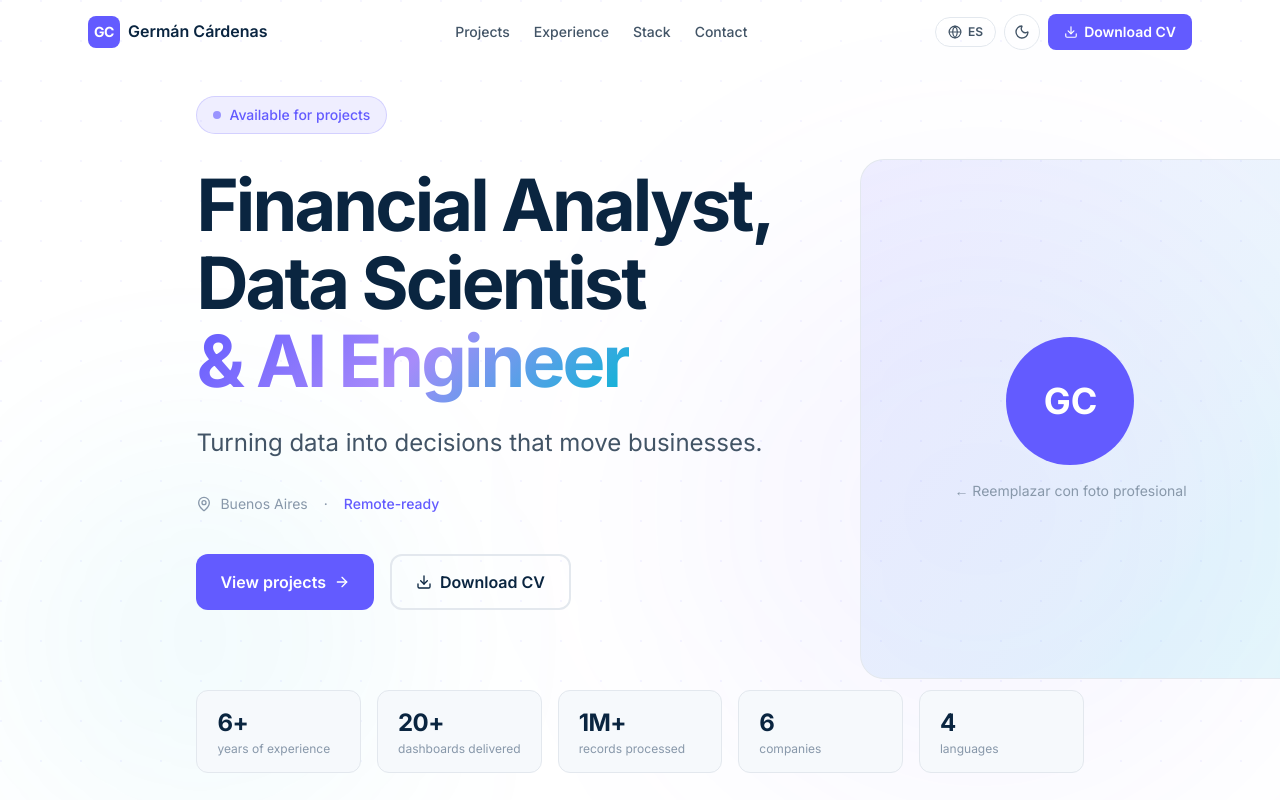
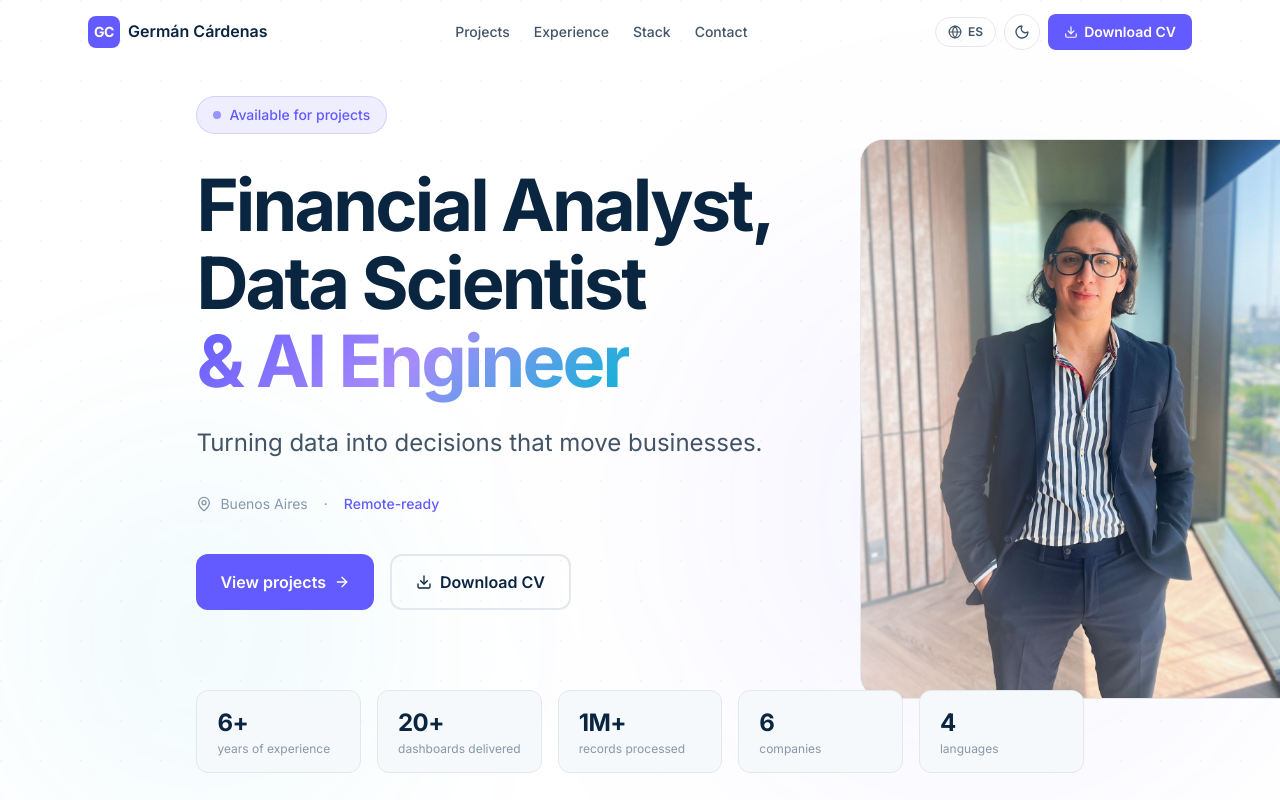
Before and after one commit to licgermancardenas-crypto/Lic.GermanCardenas, a Next.js app: page /en in a window 1280 px wide. Shown: the top 800 px of the page. Built offline with nearby package versions, Linux system fonts and the light colour scheme.

Commit message:
feat: add professional photo and CV PDF

```diff
--- a/components/sections/Hero.tsx
+++ b/components/sections/Hero.tsx
@@ -2,6 +2,7 @@
 
 import { useTranslations } from "next-intl";
 import { motion } from "framer-motion";
+import Image from "next/image";
 import { MapPin, Download, ArrowRight } from "lucide-react";
 
 const container = {
@@ -142,16 +143,18 @@ export function Hero() {
         </motion.div>
       </div>
 
-      {/* Photo placeholder — replace with <Image src="/photo.jpg" .../> */}
-      <div className="hidden lg:block absolute right-0 top-1/2 -translate-y-1/2 w-[420px] h-[520px] overflow-hidden">
-        <div className="w-full h-full bg-gradient-to-br from-[#635bff]/10 to-cyan-500/10 dark:from-[#635bff]/20 dark:to-cyan-500/20 flex items-center justify-center rounded-l-3xl border-l border-t border-b border-[#e3e8ee] dark:border-[#1a3a5c]">
-          <div className="text-center">
-            <div className="w-32 h-32 rounded-full bg-[#635bff] flex items-center justify-center text-white text-4xl font-bold mx-auto mb-4">
-              GC
-            </div>
-            <p className="text-[#8898aa] text-sm">← Reemplazar con foto profesional</p>
-          </div>
-        </div>
+      {/* Professional photo */}
+      <div className="hidden lg:block absolute right-0 top-1/2 -translate-y-1/2 w-[420px] h-[560px] overflow-hidden rounded-l-3xl border-l border-t border-b border-[#e3e8ee] dark:border-[#1a3a5c]">
+        <Image
+          src="/photo.jpg"
+          alt="Germán Cárdenas — Financial Analyst & Data Scientist"
+          fill
+          className="object-cover object-center"
+          priority
+          sizes="420px"
+        />
+        {/* Subtle gradient overlay on left edge to blend with bg */}
+        <div className="absolute inset-0 bg-gradient-to-r from-white/60 via-transparent to-transparent dark:from-[#0a2540]/60 dark:via-transparent dark:to-transparent" />
       </div>
     </section>
   );
```
Also changed, not shown: public/photo.jpg (added), 1 other file (tests, documents, lock files or other folders).
